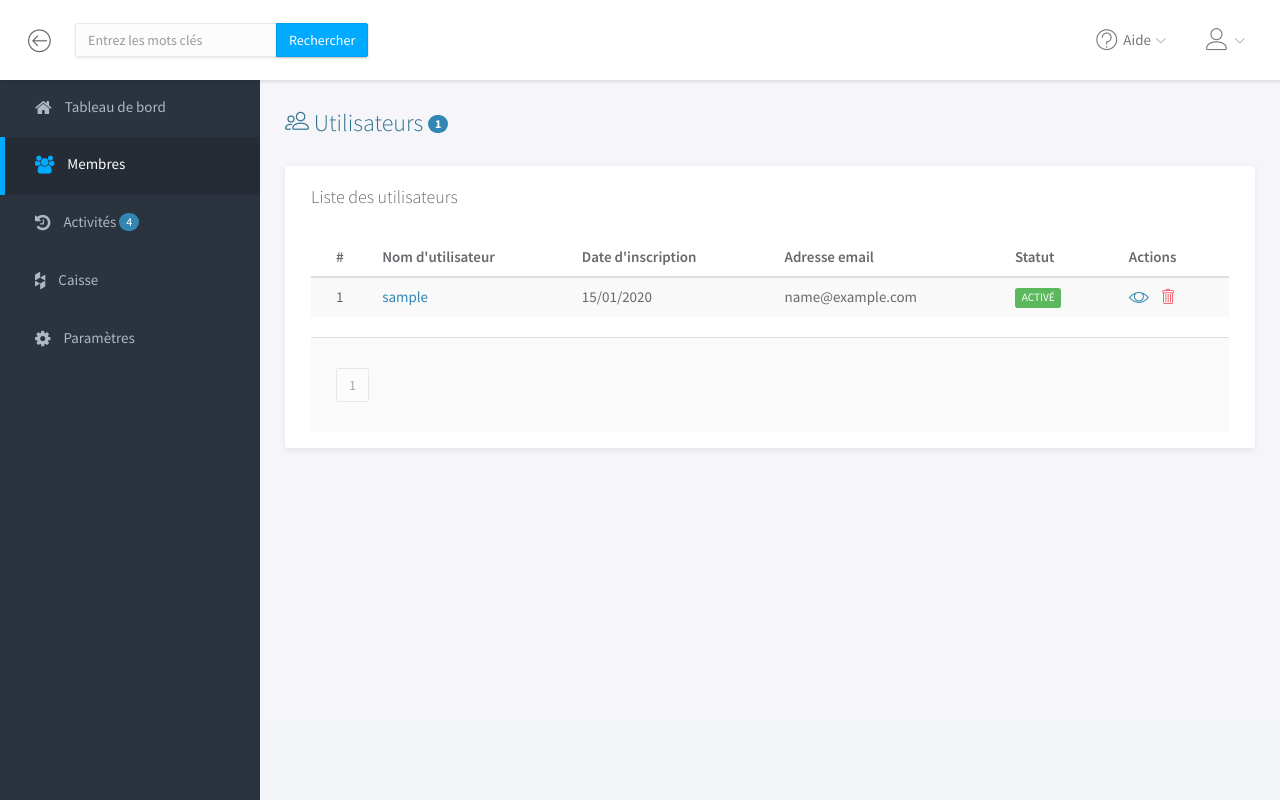
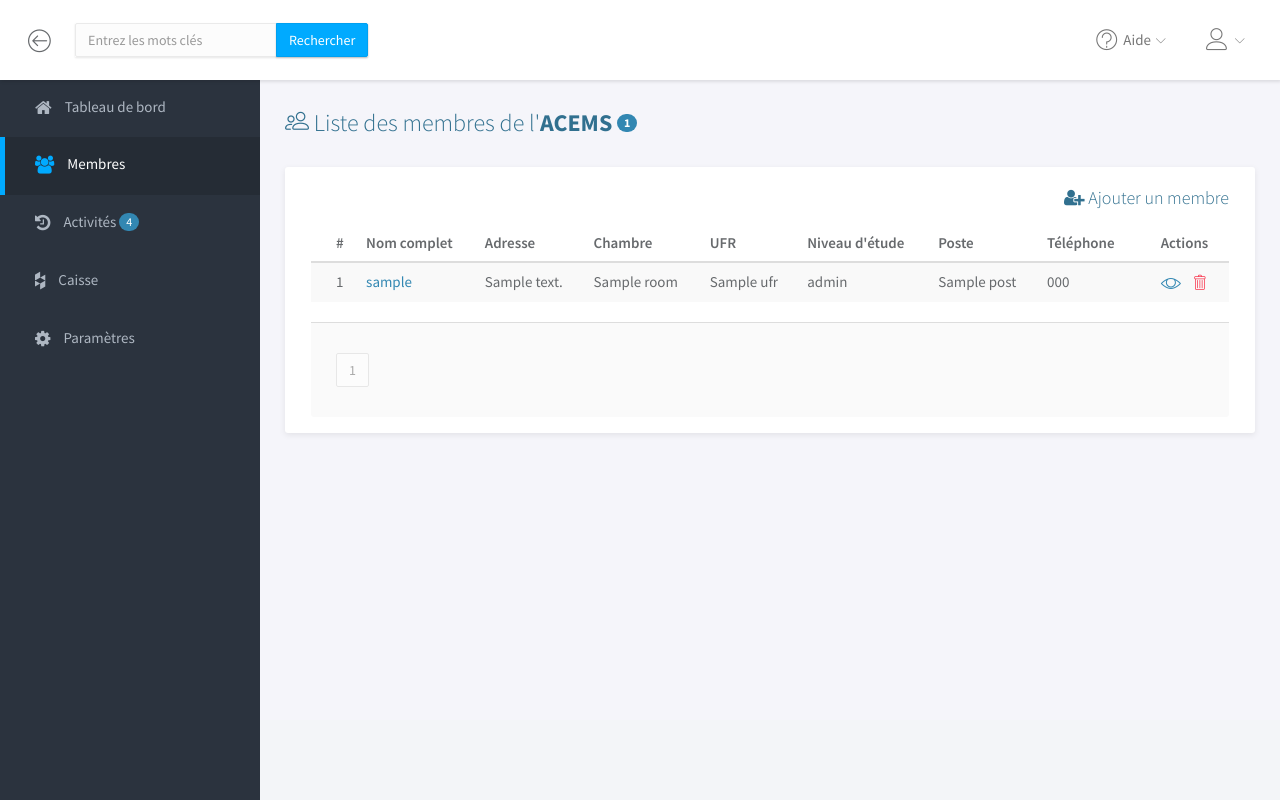
Before and after one commit to Bechir71/acems-admin, a Symfony app: template templates/admin/user/list.html.twig in a window 1280 px wide. Run offline with Twig, Linux system fonts and the light colour scheme; the template is opened without the code that fills it: most values are stand-ins (such as "Sample title", 1, 10 or a date in 2020); some libraries are stand-ins or nearby versions.

Commit message:
Members listing page: done

```diff
--- a/src/Controller/Admin/DefaultController.php
+++ b/src/Controller/Admin/DefaultController.php
@@ -94,7 +94,7 @@ class DefaultController extends AbstractController
      */
     public function settings(Request $request) : Response
     {
-        return $this->render('admin/pages/settings.html.twig');
+        return $this->render('admin/default/settings.html.twig');
     }
 
     /**
@@ -103,7 +103,7 @@ class DefaultController extends AbstractController
     public function show(Request $request, User $user) : Response
     {
         if (!$user) {
-            return $this->render('admin/pages/404.html.twig');
+            return $this->render('admin/default/404.html.twig');
         }
         return $this->render('admin/user/show.html.twig', [
             'user' => $user
--- a/src/Entity/Address.php
+++ b/src/Entity/Address.php
@@ -37,4 +37,9 @@ class Address
 
         return $this;
     }
+
+    public function __toString()
+    {
+        return $this->name;
+    }
 }
--- a/src/Entity/Level.php
+++ b/src/Entity/Level.php
@@ -37,4 +37,9 @@ class Level
 
         return $this;
     }
+
+    public function __toString()
+    {
+        return $this->name;
+    }
 }
--- a/src/Entity/Post.php
+++ b/src/Entity/Post.php
@@ -54,4 +54,9 @@ class Post
 
         return $this;
     }
+
+    public function __toString()
+    {
+        return $this->name;
+    }
 }
--- a/src/Entity/UFR.php
+++ b/src/Entity/UFR.php
@@ -37,4 +37,9 @@ class UFR
 
         return $this;
     }
+
+    public function __toString()
+    {
+        return $this->name;
+    }
 }
--- a/templates/admin/user/list.html.twig
+++ b/templates/admin/user/list.html.twig
@@ -4,13 +4,18 @@
 {% endblock %}
 
 {% block main %}
-<h3 class="page-title text-info"><span class="lnr lnr-users"></span> Utilisateurs <span class="badge badge-info mb-1">{{ users|length }}</span></h3></h3>
+<h3 class="page-title text-info">
+    <span class="lnr lnr-users"></span> Liste des membres de l'<strong>ACEMS</strong>
+    <span class="badge badge-info mb-2">{{ users|length }}</span>
+</h3>
 <div class="row">
     <div class="col-md-12">
         <!-- TABLE STRIPED -->
         <div class="panel">
             <div class="panel-heading">
-                <h3 class="panel-title">Liste des utilisateurs</h3>
+                <h3 class="panel-title pb-2">
+                    <a href="#" class="float-right"><i class="fa fa-user-plus text-info"></i> <span class="text-info">Ajouter un membre</span></a>
+                </h3>
             </div>
             <div class="panel-body">
                 <div class="table-responsive">
@@ -18,36 +23,30 @@
                         <thead>
                             <tr>
                                 <th>#</th>
-                                <th>Nom d'utilisateur</th>
-                                <th>Date d'inscription</th>
-                                <th>Adresse email</th>
-                                {# <th>Langue</th> #}
-                                <th>Statut</th>
+                                <th>Nom complet</th>
+                                <th>Adresse</th>
+                                <th>Chambre</th>
+                                <th>UFR</th>
+                                <th>Niveau d'étude</th>
+                                <th>Poste</th>
+                                <th>Téléphone</th>
                                 <th>Actions</th>
                             </tr>
                         </thead>
                         <tbody>
                             {% for user in users %}
                                 <tr>
+                                    <td>{{ loop.index }}</td>
                                     <td>
-                                        {{ loop.index }}</td>
-                                    <td>
-                                        <a href="{{ path('admin_user_show', {user: user.id}) }}">{{ user.username }}</a></td>
-                                    <td>
-                                        {{ user.submittedAt|date('d/m/Y') }}</td>
-                                    <td>
-                                        {{ user.email }}
+                                        <a href="{{ path('admin_user_show', {user: user.id}) }}">{{ user.username }}</a>
                                     </td>
-                                    {# <td>
-                                        {{ user.locale|upper }}
-                                    </td> #}
-                                    <td>
-                                        {% if user.enabled %}
-                                            <span class="label label-success">ACTIVÉ</span>
-                                        {% else %}
-                                            <span class="label label-warning">EN ATTENTE</span>
-                                        {% endif %}
-                                    </td>
+                                    {# Astel #}
+                                    <td>{{ user.address }}</td>
+                                    <td>{{ user.room }}</td>
+                                    <td>{{ user.ufr }}</td>
+                                    <td>{{ user.level }}</td>
+                                    <td>{{ user.post }}</td>
+                                    <td>{{ user.phone }}</td>
                                     <td>
                                         <div class="btn-group">
                                             <a class="edit-item" href="{{ path('admin_user_show', {user: user.id}) }}" data-toggle="tooltip" data-placement="top" title="Afficher le profil">
```
Also changed, not shown: src/Entity/User.php (+19 -0 lines), src/Repository/UserRepository.php (+17 -23 lines), 2 other files.
